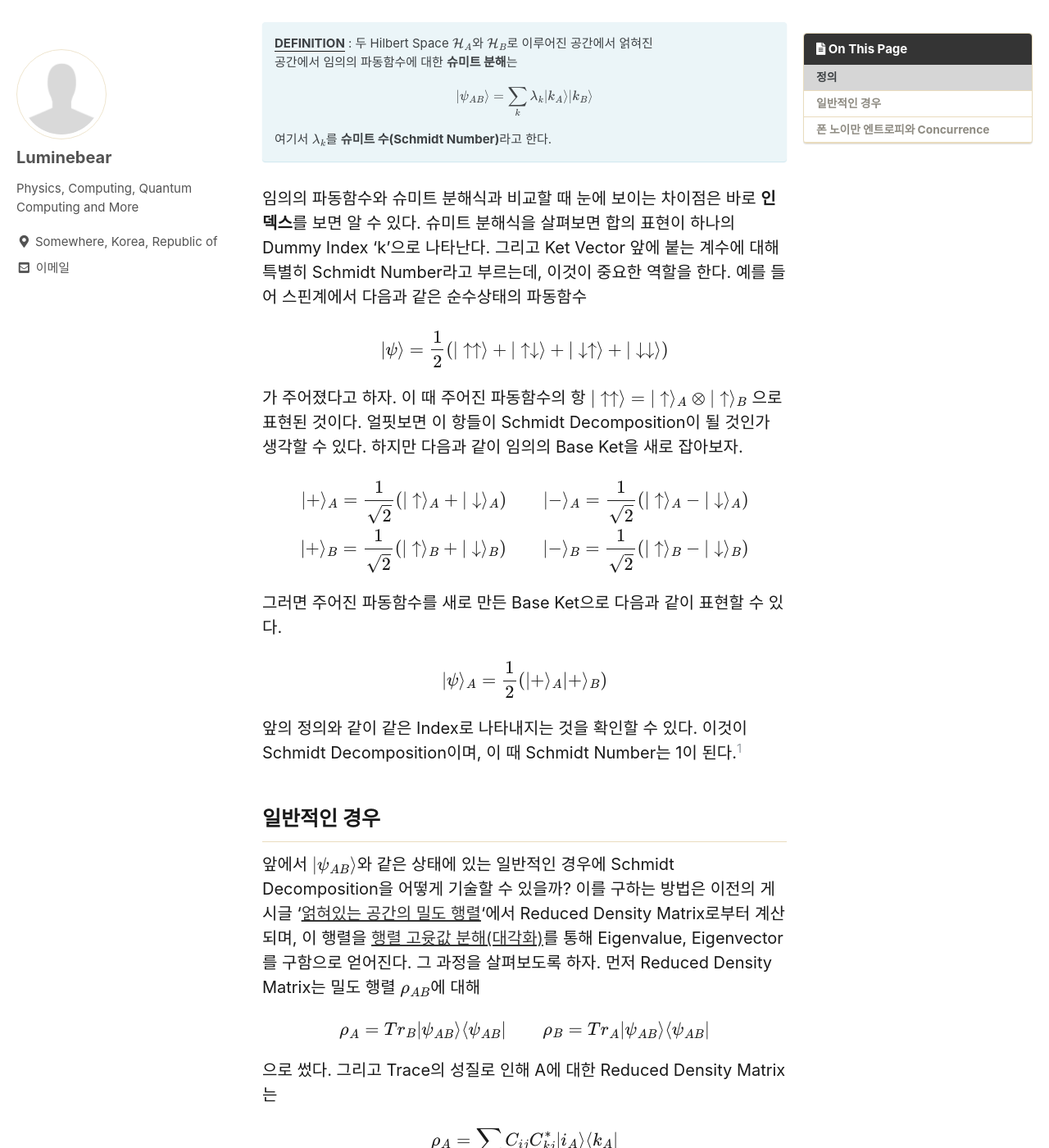
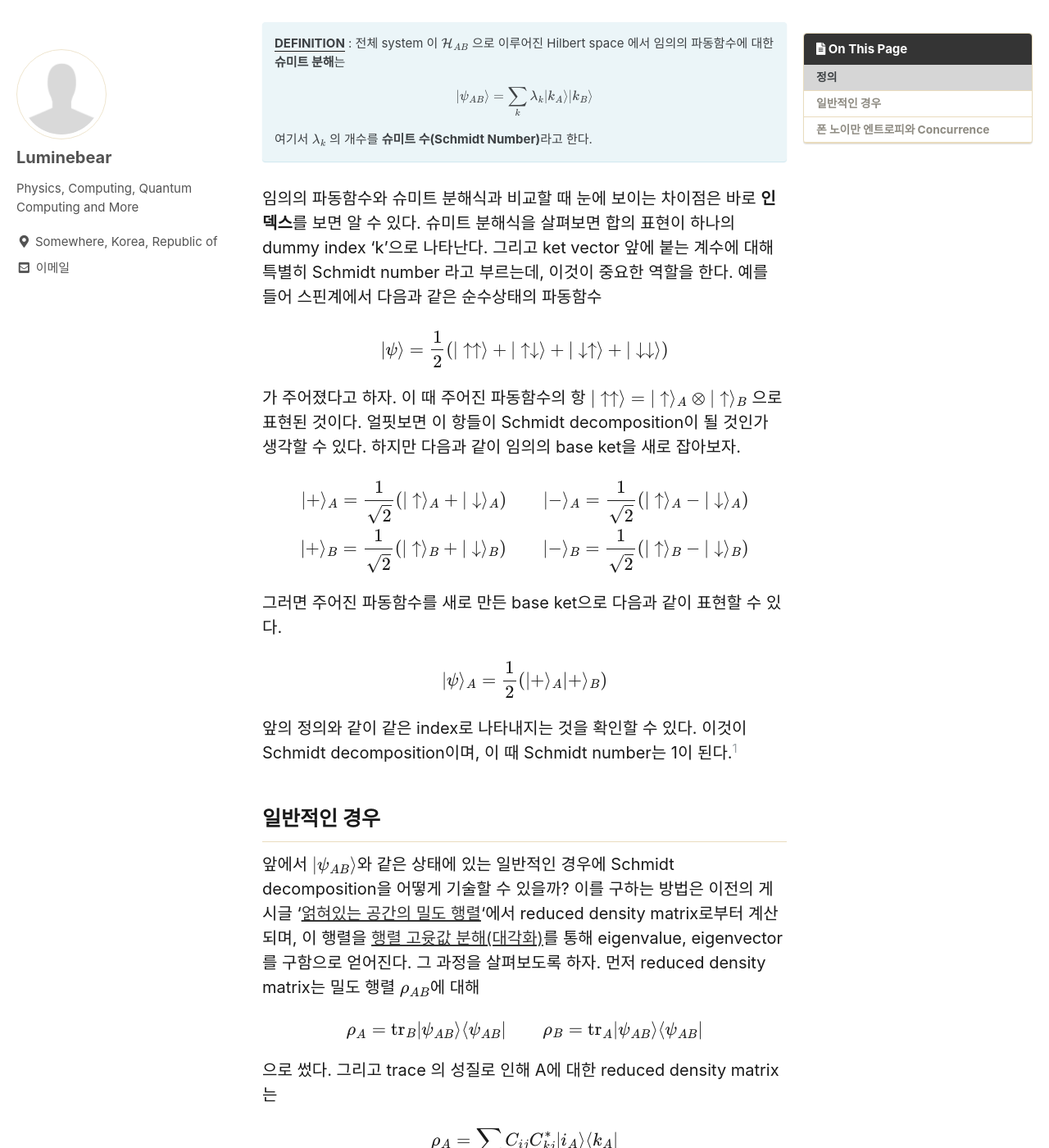
Before and after one commit to Luminebear/Luminebear.github.io, a Jekyll site: the page built from _posts/2021-01-20-Schmidt-Decomposition.md, in a window 1280 px wide and 1400 px high, scrolled down 1018 px. Shown: the whole window at 82% size. Built offline with Jekyll 4.4.1, drawn with Linux system fonts in a browser that asks for light colours; cached includes are drawn as plain includes; some web fonts are replaced; comment, search, counter and statistics services are not loaded; some of the changed text lies outside the part shown.

Commit message:
fix post

```diff
--- a/_posts/2021-01-20-Schmidt-Decomposition.md
+++ b/_posts/2021-01-20-Schmidt-Decomposition.md
@@ -14,47 +14,48 @@
 **경고**: 아직 완성되지 않은 게시글입니다.
 {: .notice--warning}
 
-슈미트 분해(Schmidt Decomposition)는 양자 얽힘(Quantum Entanglement)에서 가장 중요한 수학적 기술 중 하나로, 이것을 이용하면 복잡하게 얽혀있는 Ket-Vector를 최소화된 항으로 만들어 줄 수 있다.
+슈미트 분해(Schmidt Decomposition)는 양자 얽힘(Quantum Entanglement)에서 가장 중요한 수학적 기술 중 하나로, 이것을 이용하면 ket vector를 최소화된 항으로 만들어 줄 수 있다.
 
 이 방법은 우리가 선형대수학에서 배운 ['그람-슈미트 과정(Gram-Schmidt Process)'](https://en.wikipedia.org/wiki/Gram%E2%80%93Schmidt_process)의 그 Enhard Schmidt가 제안한 방법이다. 그러면 이제 정의를 살펴보도록 하자.
 
 ## 정의
-앞의 게시글과 같이 먼저 A와 B가 텐서곱으로 얽혀있는 Hilbert Space를 생각하자.
+앞의 게시글과 같이 전체 system 이 Hilbert space 으로 구성되고 두 subsystem A와 B로 구성되는 상황을 생각하자.
 
 $$
 \mathcal{H}_{AB} = \mathcal{H}_A\otimes\mathcal{H}_B
 $$
 
-그리고 이와 같은 경우에는 A공간과 B공간의 Unit Vector로 얽혀있는 파동함수를
+그리고 이와 같은 경우에는 A공간과 B공간의 unit vector로 얽혀있는 파동함수를
 
 $$
 \vert\psi_{AB}\rangle = \sum_{i,j}{C_{ij}}\vert{i}_A\rangle\vert{j}_B\rangle
 $$
 
 으로 기술하였다. 물론 규격화 조건 $\sum_{i,j}{\vert C_{ij} \vert}^2=1$를 만족하며,
-$\vert{i}_A\rangle, \vert{j}_B\rangle$는 orthonomal condition으로 주어진다.
+$\vert{i}_A\rangle, \vert{j}_B\rangle$는 orthonormal basis 이다.
 이것을 생각하고 슈미트 분해의 정의를 써보도록 하자.
 
 {% capture notice-2 %}
-**<u>DEFINITION</u>** : 두 Hilbert Space $\mathcal{H}_A$와 $\mathcal{H}_B$로 이루어진 공간에서 얽혀진
-공간에서 임의의 파동함수에 대한 **슈미트 분해**는
+**<u>DEFINITION</u>** : 전체 system 이 $\mathcal{H}_{AB}$ 으로 이루어진 Hilbert space 에서
+임의의 파동함수에 대한 **슈미트 분해**는
 
 $$
 \vert\psi_{AB}\rangle = \sum_{k}{\lambda_{k}}\vert{k}_A\rangle\vert{k}_B\rangle
 $$
 
-여기서 $\lambda_k$를 **슈미트 수(Schmidt Number)**라고 한다.
+여기서 $\lambda_k$ 의 개수를 **슈미트 수(Schmidt Number)**라고 한다.
 {% endcapture %}
 <div class="notice--info">{{ notice-2 | markdownify }}</div>
 
 임의의 파동함수와 슈미트 분해식과 비교할 때 눈에 보이는 차이점은 바로 **인덱스**를 보면 알 수 있다.
-슈미트 분해식을 살펴보면 합의 표현이 하나의 Dummy Index 'k'으로 나타난다. 그리고 Ket Vector 앞에 붙는 계수에 대해 특별히 Schmidt Number라고 부르는데, 이것이 중요한 역할을 한다. 예를 들어 스핀계에서 다음과 같은 순수상태의 파동함수
+슈미트 분해식을 살펴보면 합의 표현이 하나의 dummy index 'k'으로 나타난다. 그리고 ket vector 앞에 붙는 계수에 대해 특별히 Schmidt number 라고 부르는데,
+이것이 중요한 역할을 한다. 예를 들어 스핀계에서 다음과 같은 순수상태의 파동함수
 
 $$
 \vert \psi \rangle = \frac{1}{2} \left( \vert \uparrow \uparrow \rangle + \vert \uparrow \downarrow \rangle + \vert \downarrow \uparrow \rangle + \vert \downarrow \downarrow \rangle \right)
 $$
 
-가 주어졌다고 하자. 이 때 주어진 파동함수의 항 $\vert \uparrow \uparrow \rangle = \vert \uparrow \rangle_A \otimes \vert \uparrow \rangle_B$ 으로 표현된 것이다. 얼핏보면 이 항들이 Schmidt Decomposition이 될 것인가 생각할 수 있다. 하지만 다음과 같이 임의의 Base Ket을 새로 잡아보자.
+가 주어졌다고 하자. 이 때 주어진 파동함수의 항 $\vert \uparrow \uparrow \rangle = \vert \uparrow \rangle_A \otimes \vert \uparrow \rangle_B$ 으로 표현된 것이다. 얼핏보면 이 항들이 Schmidt decomposition이 될 것인가 생각할 수 있다. 하지만 다음과 같이 임의의 base ket을 새로 잡아보자.
 
 $$
 \begin{aligned}
@@ -63,7 +64,7 @@
 \end{aligned}
 $$
 
-그러면 주어진 파동함수를 새로 만든 Base Ket으로 다음과 같이 표현할 수 있다.
+그러면 주어진 파동함수를 새로 만든 base ket으로 다음과 같이 표현할 수 있다.
 
 $$
 \begin{aligned}
@@ -71,21 +72,21 @@
 \end{aligned}
 $$
 
-앞의 정의와 같이 같은 Index로 나타내지는 것을 확인할 수 있다. 이것이 Schmidt Decomposition이며, 이 때 Schmidt Number는 1이 된다.[^1]
+앞의 정의와 같이 같은 index로 나타내지는 것을 확인할 수 있다. 이것이 Schmidt decomposition이며, 이 때 Schmidt number는 1이 된다.[^1]
 
 ## 일반적인 경우
-앞에서 $\vert\psi_{AB}\rangle$와 같은 상태에 있는 일반적인 경우에 Schmidt Decomposition을 어떻게 기술할 수 있을까?
-이를 구하는 방법은 이전의 게시글 '[얽혀있는 공간의 밀도 행렬](/physics/ReducedMatrix)'에서 Reduced Density Matrix로부터 계산되며, 이 행렬을 [행렬 고윳값 분해(대각화)](https://en.wikipedia.org/wiki/Eigendecomposition_of_a_matrix)를 통해 Eigenvalue, Eigenvector를 구함으로 얻어진다.
-그 과정을 살펴보도록 하자. 먼저 Reduced Density Matrix는 밀도 행렬 $\rho_{AB}$에 대해
+앞에서 $\vert\psi_{AB}\rangle$와 같은 상태에 있는 일반적인 경우에 Schmidt decomposition을 어떻게 기술할 수 있을까?
+이를 구하는 방법은 이전의 게시글 '[얽혀있는 공간의 밀도 행렬](/physics/ReducedMatrix)'에서 reduced density matrix로부터 계산되며, 이 행렬을 [행렬 고윳값 분해(대각화)](https://en.wikipedia.org/wiki/Eigendecomposition_of_a_matrix)를 통해 eigenvalue, eigenvector를 구함으로 얻어진다.
+그 과정을 살펴보도록 하자. 먼저 reduced density matrix는 밀도 행렬 $\rho_{AB}$에 대해
 
 $$
 \begin{aligned}
-\rho_A = Tr_B\vert \psi_{AB} \rangle \langle \psi_{AB} \vert \qquad
-\rho_B = Tr_A\vert \psi_{AB} \rangle \langle \psi_{AB} \vert
+\rho_A = \text{tr}_B\vert \psi_{AB} \rangle \langle \psi_{AB} \vert \qquad
+\rho_B = \text{tr}_A\vert \psi_{AB} \rangle \langle \psi_{AB} \vert
 \end{aligned}
 $$
 
-으로 썼다. 그리고 Trace의 성질로 인해 A에 대한 Reduced Density Matrix는
+으로 썼다. 그리고 trace 의 성질로 인해 A에 대한 reduced density matrix는
 
 $$
 \rho_A = \sum_{i,j,k} {C_{ij}}{C_{kj}^*} \vert{i}_A\rangle \langle{k}_A \vert
@@ -116,7 +117,7 @@
 \end{pmatrix}
 $$
 
-특성방정식을 통해서 우리는 Eigenvalue $\lambda$를 구할 수 있으며, 이에 대응 하는 Normalized Eigenvector와 이로 구성된 행렬 X
+특성방정식을 통해서 우리는 eigenvalue $\lambda$를 구할 수 있으며, 이에 대응 하는 normalized eigenvector와 이로 구성된 행렬 X
 
 $$
 \mathbf{x_1} = \left( x_{11}, x_{12} \right) \qquad
@@ -147,7 +148,7 @@
 \rho_A = \sum_{\{i,k\}=0}^{1}\vert{i}_A\rangle X^{-1}XUX^{-1}X \langle{k}_A \vert
 $$
 
-으로 쓸 수 있고, 이 때 행렬 X를 Transformation Matrix로 간주하면, 다시말해
+으로 쓸 수 있고, 이 때 행렬 X를 transformation matrix로 간주하면, 다시말해
 
 $$
 \vert{j}_A\rangle = X\vert{i}_A\rangle
@@ -171,7 +172,7 @@
 \end{pmatrix}
 $$
 
-이며 따라서 Reduced Density Matrix $\rho_A$를 다음으로 바꿔쓸 수 있다.
+이며 따라서 reduced density matrix $\rho_A$를 다음으로 바꿔쓸 수 있다.
 
 $$
 \begin{aligned}
@@ -181,7 +182,8 @@
 \end{aligned}
 $$
 
-마찬가지로 B에 대한 Reduced Density Matrix도 동일하게 계산이 될 것이다. 그러면 다시 우리가 생각한 Pure State의 파동함수 $\psi_{AB}$를 새로운 Basis에 대한 것으로 쓸 수 있다.
+마찬가지로 B에 대한 reduced density matrix도 동일하게 계산이 될 것이다.
+그러면 다시 우리가 생각한 pure state 의 파동함수 $\psi_{AB}$를 새로운 basis 에 대한 것으로 쓸 수 있다.
 
 $$
 \begin{aligned}
@@ -194,23 +196,23 @@
 사실은 폰 노이만 엔트로피를 계산하는 방법이 위와 동일하다. 폰 노이만 엔트로피는 섀넌 엔트로피와 대치할 때, 다음과 같은 조건을 만족하는 경우 순수 상태에 있는 두 시스템은 얽혀있다고 간주한다.
 
 {% capture notice-2 %}
-**<u>DEFINITION</u>** : 두 Hilbert Space $\mathcal{H}_A$와 $\mathcal{H}_B$로 이루어진 공간에서 얽혀진
-공간에서 임의의 파동함수 $\vert \psi\_{AB} \rangle$에 대한 **얽힘의 정도 $E_{AB}$**는
+**<u>DEFINITION</u>** : 전체 system 이 $\mathcal{H}_{AB}$ 으로 이루어진 Hilbert space 에서
+임의의 파동함수 $\vert \psi\_{AB} \rangle$에 대한 **얽힘의 정도 $E_{AB}$**는
 
 $$
 E_{AB} = S[\rho_{A}] = S[\rho_{B}]
 $$
 
-여기서 $S$는 von Neumann Entropy
+여기서 $S$ 는 von Neumann Entropy
 
 $$
-S[\rho] = -Tr[\rho\ln\rho]
+S[\rho] = -\text{tr}[\rho\ln\rho]
 $$
 {% endcapture %}
 <div class="notice--info">{{ notice-2 | markdownify }}</div>
 
-정의상으로 보면 어느 부분에서 일치할까 싶지만, 사실은 밀도행렬에서 Trace를 만족하기 위해 행렬 고윳값 분해 과정이 필요하게 된다.
-먼저 얽혀있는 파동함수의 Density Matrix를 구하고, A나 B에 대한 Reduced Density Matrix를 계산한다.
+정의상으로 보면 어느 부분에서 일치할까 싶지만, 사실은 밀도행렬에서 trace 를 만족하기 위해 행렬 고윳값 분해 과정이 필요하게 된다.
+먼저 얽혀있는 파동함수의 density matrix 를 구하고, A나 B에 대한 reduced density matrix 를 계산한다.
 다음으로 고윳값 분해 과정을 거치게 됨으로 엔트로피의 식이 앞의 게시글 '[엔트로피와 정보이론](/physics/Information-Theory/#폰-노이만-엔트로피-von-neumann-entropy)'에서 마지막식인
 
 $$
@@ -219,17 +221,17 @@
 
 으로 바뀌는 것이다.
 
-다음으로 Concurrence[^3]라는 척도가 존재한다. 정의를 살펴보자.
+다음으로 concurrence[^3] 라는 척도가 존재한다. 정의를 살펴보자.
 
 {% capture notice-2 %}
-**<u>DEFINITION</u>** : 두 Hilbert Space $\mathcal{H}_A$와 $\mathcal{H}_B$로 이루어진 공간에서 얽혀진
-공간에서 임의의 파동함수 $\vert \psi\_{AB} \rangle$에 대한 **Concurrence**는
+**<u>DEFINITION</u>** : 전체 system 이 $\mathcal{H}_{AB}$ 으로 이루어진 Hilbert space 에서
+임의의 파동함수 $\vert \psi\_{AB} \rangle$에 대한 **Concurrence** 는
 
 $$
 C = \left| \langle \psi_{AB} \vert \sigma_A^y \sigma_B^y \vert \psi_{AB}^* \rangle \right|
 $$
 
-여기서 $\sigma_A^y, \sigma_B^y$는 Pauli Matrices 중 하나인
+여기서 $\sigma_A^y, \sigma_B^y$는 Pauli matrices 중 하나인
 
 $$
 \sigma^y =
@@ -242,7 +244,7 @@
 <div class="notice--info">{{ notice-2 | markdownify }}</div>
 
 역시 정의로 바라보았을 때 명확하게 보이지 않기 때문에 앞에서 들었던 예시를 가져오자.
-앞에서 A에 대한 Reduced Density Matrix의 행렬 U를
+앞에서 A에 대한 reduced density matrix 의 행렬 U를
 
 $$
 U =
@@ -268,7 +270,7 @@
 \end{aligned}
 $$
 
-이고 이제 Eigenvalue를 구하면
+이고 이제 eigenvalue를 구하면
 
 $$
 \begin{aligned}
@@ -278,7 +280,7 @@
 \end{aligned}
 $$
 
-으로 구해진다. 여기서 C로 대치한 값이 바로 **Concurrence** 이다. 즉 다시 말해 행렬의 Off-Diagonal 성분이 Concurrence가 된다.
+으로 구해진다. 여기서 C로 대치한 값이 바로 **Concurrence** 이다. 즉 다시 말해 행렬의 Off-Diagonal 성분이 concurrence가 된다.
 
 [^1]: 이 수가 상수 값인 1/2을 의미하는 것이 아님을 상기하자.
 [^2]: 이것은 Matrix Representation으로 간주할 수 있다.
```
Also changed, not shown: _posts/2021-01-05-PureandMixed.md (+23 -20 lines), _posts/2021-01-07-ReducedMatrix.md (+22 -22 lines), _posts/2021-01-15-Information-Theory.md (+9 -8 lines).
